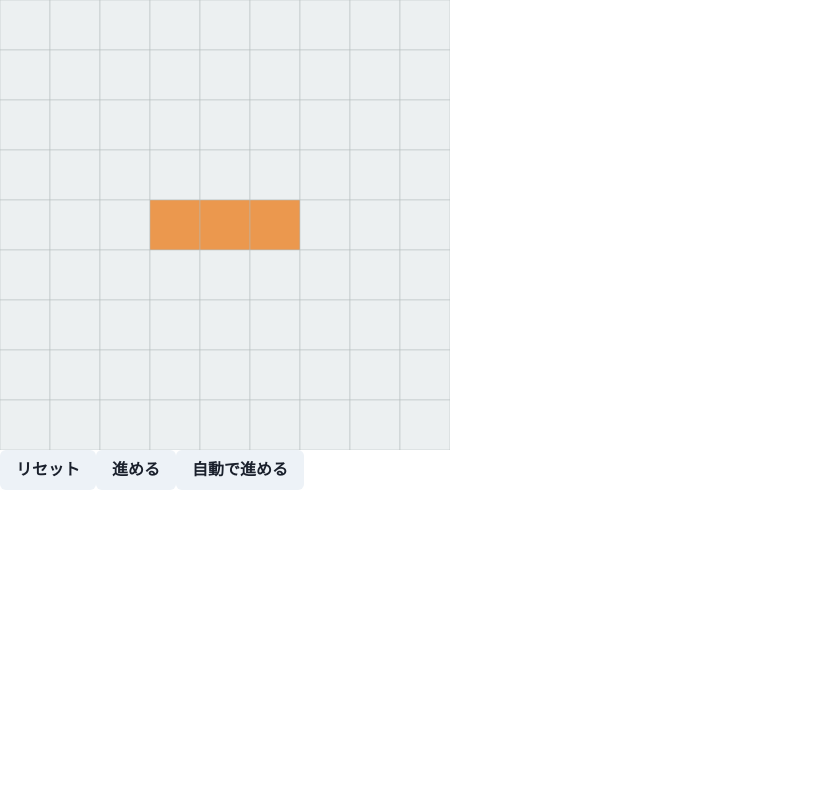
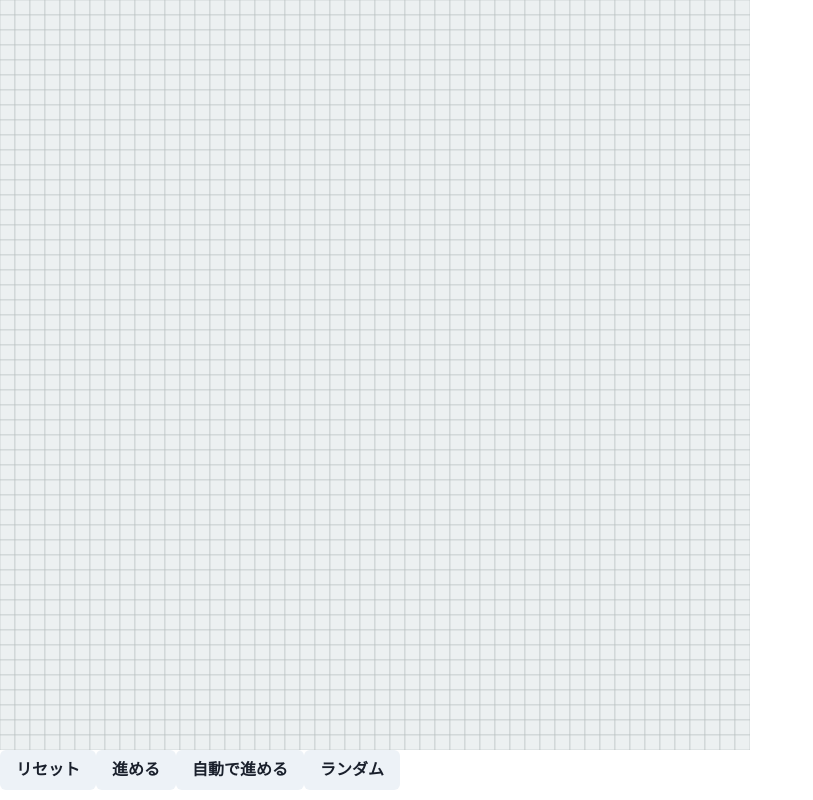
Before and after one commit to skuralll/oc-lifegame, a React (Vite) app in the folder oc_client/: page / in a window 1280 px wide. Shown: the whole page, without its empty margins (0-813 px from the left). Built offline with nearby package versions, Linux system fonts and the light colour scheme.

Commit message:
Add randomizeBoard function to LifeGame component

```diff
--- a/oc_client/src/components/LifeGame.tsx
+++ b/oc_client/src/components/LifeGame.tsx
@@ -5,7 +5,9 @@ import { BoardContext, BoardContextType } from '../contexts/BoardProvider';
 import { useAnimationFrame } from '../hooks/AnimationFrame';
 
 export const LifeGame = () => {
-  const { resetCellState, advanceBoard } = useContext(BoardContext) as BoardContextType;
+  const { resetCellState, advanceBoard, randomizeBoard } = useContext(
+    BoardContext
+  ) as BoardContextType;
   const [isAuto, setIsAuto] = useState(false);
 
   const handleReset = () => {
@@ -31,10 +33,11 @@ export const LifeGame = () => {
 
   return (
     <>
-      <Board cellSize={50} />
+      <Board cellSize={15} />
       <Button onClick={handleReset}>リセット</Button>
       <Button onClick={handleAdvance}>進める</Button>
       <Button onClick={toggleAutoAdvance}>自動で進める</Button>
+      <Button onClick={randomizeBoard}>ランダム</Button>
     </>
   );
 };
--- a/oc_client/src/contexts/BoardProvider.tsx
+++ b/oc_client/src/contexts/BoardProvider.tsx
@@ -1,6 +1,7 @@
 import { createContext, useState } from 'react';
 import { BoardState } from '../types/BoardState';
 import { getAdvancedBoard } from '../lib/api-connector';
+import { createNumMatrix } from '../lib/math';
 
 type BoardProviderProps = {
   children: React.ReactNode;
@@ -12,25 +13,16 @@ export type BoardContextType = {
   toggleCellState: (x: number, y: number) => void;
   resetCellState: () => void;
   advanceBoard: () => Promise<void>;
+  randomizeBoard: () => void;
 };
 
 export const BoardContext = createContext<BoardContextType>({} as BoardContextType);
 
 export const BoardProvider = ({ children }: BoardProviderProps) => {
   const [boardState, setBoardState] = useState<BoardState>({
-    width: 9,
-    height: 9,
-    board: [
-      [0, 0, 0, 0, 0, 0, 0, 0, 0],
-      [0, 0, 0, 0, 0, 0, 0, 0, 0],
-      [0, 0, 0, 0, 0, 0, 0, 0, 0],
-      [0, 0, 0, 0, 0, 0, 0, 0, 0],
-      [0, 0, 0, 1, 1, 1, 0, 0, 0],
-      [0, 0, 0, 0, 0, 0, 0, 0, 0],
-      [0, 0, 0, 0, 0, 0, 0, 0, 0],
-      [0, 0, 0, 0, 0, 0, 0, 0, 0],
-      [0, 0, 0, 0, 0, 0, 0, 0, 0],
-    ],
+    width: 50,
+    height: 50,
+    board: createNumMatrix(50, 50, 0),
   });
 
   const toggleCellState = (x: number, y: number) => {
@@ -49,9 +41,22 @@ export const BoardProvider = ({ children }: BoardProviderProps) => {
     setBoardState(await getAdvancedBoard(boardState));
   };
 
+  const randomizeBoard = () => {
+    const newState = { ...boardState };
+    newState.board = newState.board.map((row) => row.map(() => (Math.random() > 0.5 ? 1 : 0)));
+    setBoardState(newState);
+  };
+
   return (
     <BoardContext.Provider
-      value={{ boardState, setBoardState, toggleCellState, resetCellState, advanceBoard }}
+      value={{
+        boardState,
+        setBoardState,
+        toggleCellState,
+        resetCellState,
+        advanceBoard,
+        randomizeBoard,
+      }}
     >
       {children}
     </BoardContext.Provider>
--- /dev/null
+++ b/oc_client/src/lib/math.ts
@@ -0,0 +1,9 @@
+// 全ての要素がvalueのx * yの二次元配列を作成する関数
+export const createNumMatrix = (x: number, y: number, value: number): number[][] => {
+  const matrix: number[][] = [];
+  for (let i = 0; i < x; i++) {
+    const row: number[] = new Array(y).fill(value);
+    matrix.push(row);
+  }
+  return matrix;
+};
```
